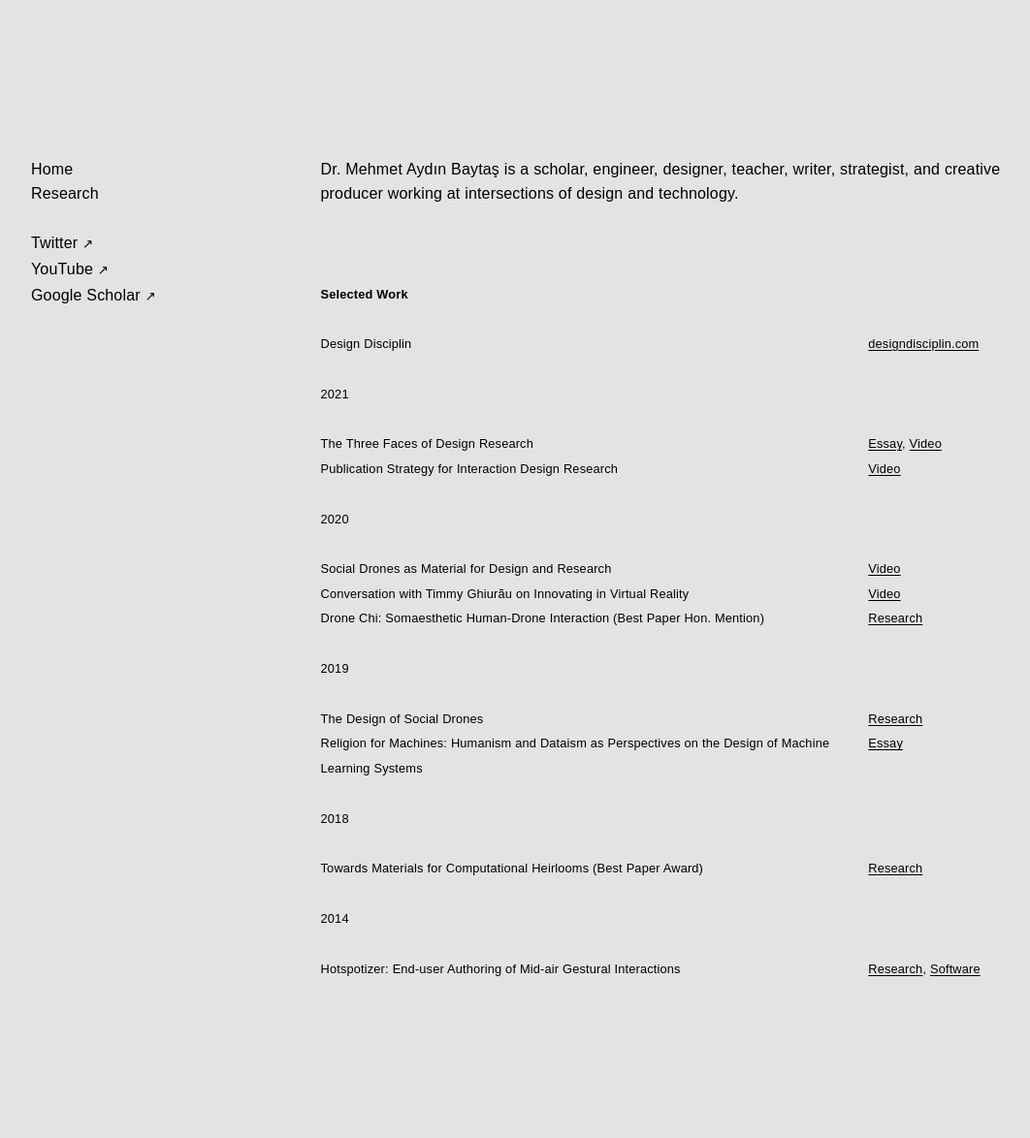
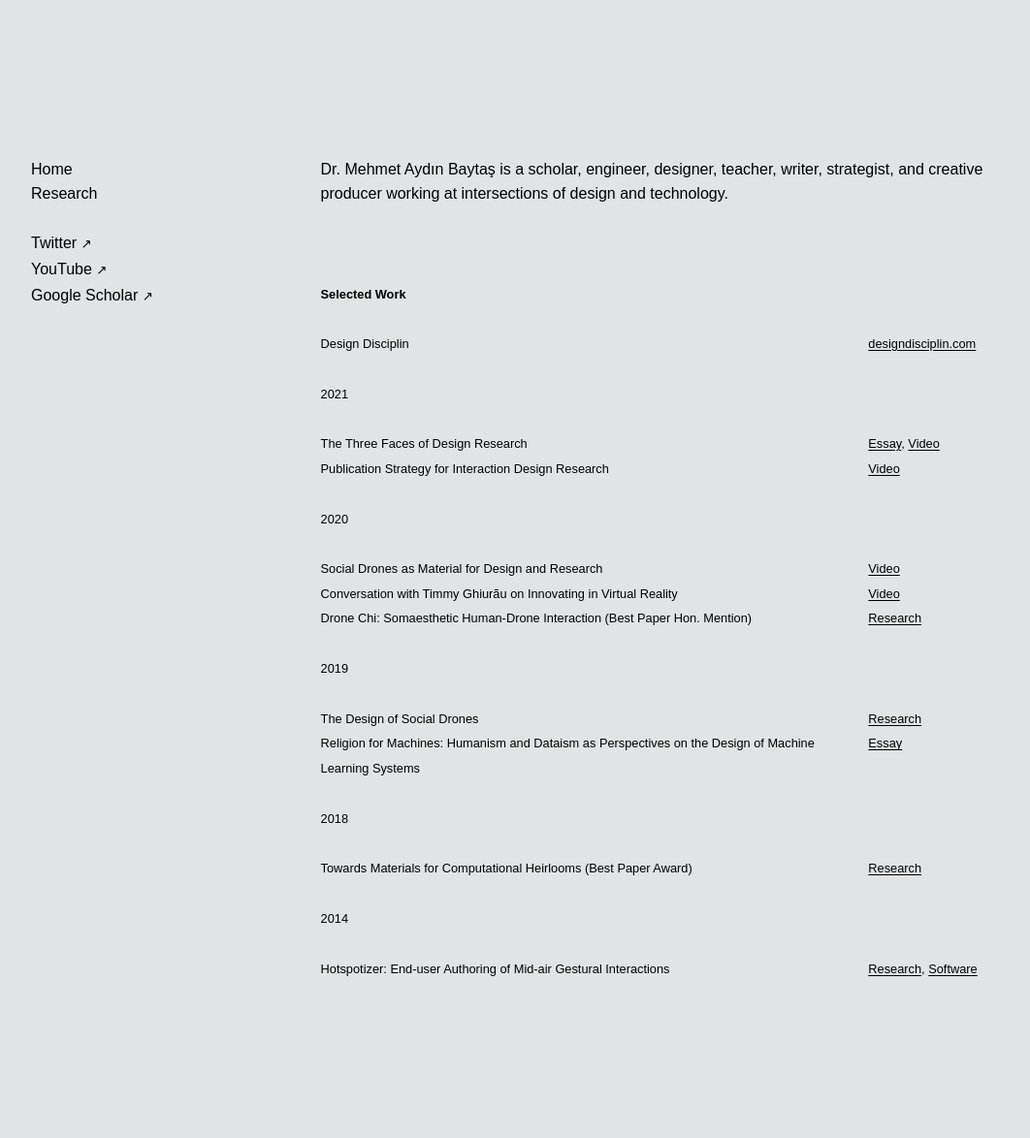
Before and after one commit to l77l77/mbaytas.github.io, a Jekyll site: the page built from README.md, in a window 1280 px wide. Shown: the whole page at 97% size, without its empty margins (108-1170 px from the left). Built offline with Jekyll 4.4.1, drawn with Linux system fonts in a browser that asks for light colours; some web fonts are replaced; our own code applies the rules of GitHub Pages for plain Markdown files; comment, search, counter and statistics services are not loaded.

Commit message:
Update default.html

```diff
--- a/_layouts/default.html
+++ b/_layouts/default.html
@@ -22,9 +22,7 @@
         font-family: neue-haas-grotesk-text, sans-serif;
         font-size: 1rem;
         font-weight: 400;
-        letter-spacing: 0.01em;
         line-height: 1.6em;
-        word-spacing: 0.01em;
         text-underline-offset: 0.1em;
       }
       code, kbd, pre, samp {
```
